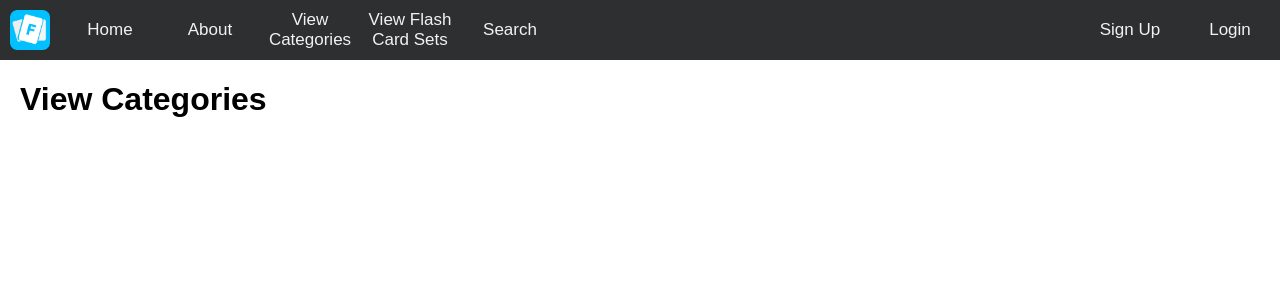
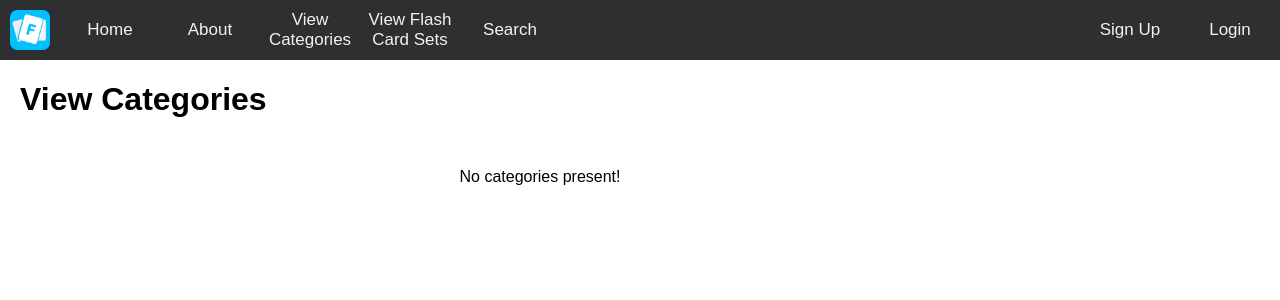
Before and after one commit to ehibb/wad_8D_group_project, a Django app: page /card/view_categories/ in a window 1280 px wide. Shown: the top 300 px of the page. Run offline with Django 3.2, Linux system fonts and the light colour scheme; data that the repository does not hold is empty.

Commit message:
Added message in view_categories template for if there are no categories

```diff
--- a/templates/card/view_categories.html
+++ b/templates/card/view_categories.html
@@ -15,19 +15,21 @@
     <h1>View Categories</h1>
 
     <div class="container" >
+		{% if categories %}
 			{% for category in categories %}
 			<a href="{% url 'card:show_category' category.slug %}">
 				<div class="category">
-
 					<ul>
 						<li class="categoryname"> {{ category.name }} </li>
 						<li> {{ category.views }} Views </li>
 						<li> {{ category.likes }} Likes </li>
 					</ul>
-
 				</div>
 			</a>
 			{% endfor %}
+		{% else %}
+			No categories present!
+		{% endif %}
     </div>
 
 {% endblock %}
```
Lines whose indentation alone changed are shown as unchanged.
